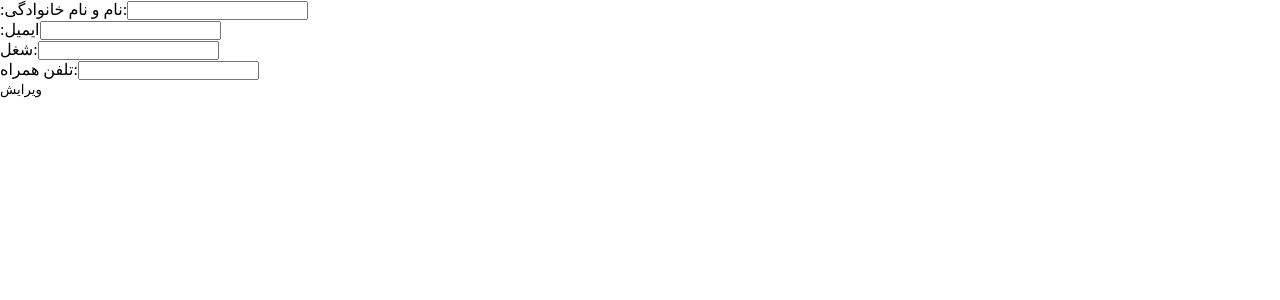
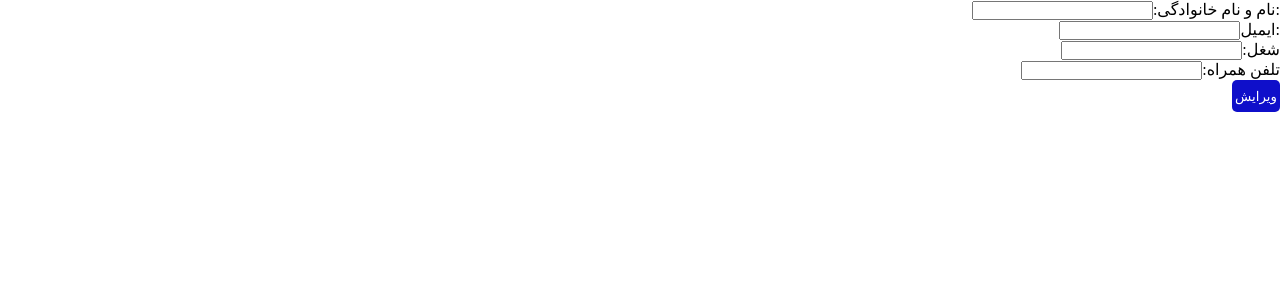
Before and after one commit to shahvalizadehmaryam/contact-app, a React (Vite) app: page /edit/1 in a window 1280 px wide. Shown: the top 300 px of the page. Built offline with nearby package versions, Linux system fonts and the light colour scheme.

Commit message:
style file added to contact form.

```diff
--- a/src/components/modules/NewContact.jsx
+++ b/src/components/modules/NewContact.jsx
@@ -1,6 +1,7 @@
 import { useContext, useEffect, useState } from "react";
 import { ContactContext } from "../../context/ContactProvider";
 import { useNavigate, useParams } from "react-router-dom";
+import styles from "./NewContact.module.css";
 
 const NewContact = () => {
   const { contacts, setContacts } = useContext(ContactContext);
@@ -20,7 +21,9 @@ const NewContact = () => {
   // Populate the form if we are editing an existing contact
   useEffect(() => {
     if (contactId) {
-      const contactToEdit = contacts.data.find((contact) => contact.id === contactId);
+      const contactToEdit = contacts.data.find(
+        (contact) => contact.id === contactId
+      );
       if (contactToEdit) {
         setContact(contactToEdit);
       }
@@ -39,13 +42,13 @@ const NewContact = () => {
   // Handle form submission for both adding and editing
   const formSubmitHandler = (e) => {
     e.preventDefault();
-    console.log("i am a contact",contact)
+    console.log("i am a contact", contact);
     if (contactId) {
-      setContacts({type:"EDIT_CONTACT",payload:{contactId,contact}})
+      setContacts({ type: "EDIT_CONTACT", payload: { contactId, contact } });
     } else {
       // If adding a new contact, append it to the contacts list
-      setContacts({type:"ADD_CONTACT",payload:contact})
-      console.log("contacts in form",contacts)
+      setContacts({ type: "ADD_CONTACT", payload: contact });
+      console.log("contacts in form", contacts);
     }
 
     // After submission, navigate back to the contact list
@@ -53,7 +56,7 @@ const NewContact = () => {
   };
 
   return (
-    <div>
+    <div className={styles.container}>
       <form onSubmit={formSubmitHandler}>
         <div>
           <label htmlFor="name">:نام و نام خانوادگی:</label>
@@ -94,9 +97,7 @@ const NewContact = () => {
             required
           />
         </div>
-        <button type="submit">
-          {contactId ? "ویرایش" : "افزودن"}
-        </button>
+        <button className={styles.btnEdit} type="submit">{contactId ? "ویرایش" : "افزودن"}</button>
       </form>
     </div>
   );
--- /dev/null
+++ b/src/components/modules/NewContact.module.css
@@ -0,0 +1,13 @@
+.container {
+  direction: rtl;
+}
+.btnEdit {
+  width: 3rem;
+  height: 2rem;
+  border-radius: 5px;
+  color: #fff;
+  background-color: rgb(15, 15, 202);
+}
+.btnEdit:hover {
+  cursor: pointer;
+}
```
